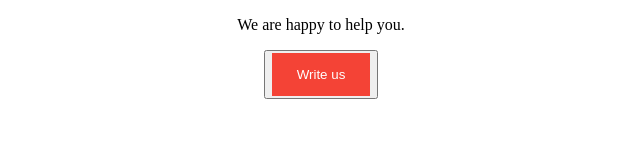
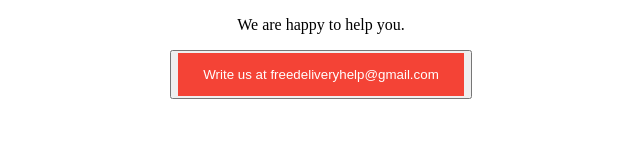
Before and after one commit to RudranBera/freedelivery, a plain HTML site: page contact.html in a window 1280 px wide. Shown: the whole page, without its empty margins (319-959 px from the left). Drawn offline with Linux system fonts and the light colour scheme.

Commit message:
Update contact.html

```diff
--- a/contact.html
+++ b/contact.html
@@ -91,7 +91,7 @@ table{
       <p>
         We are happy to help you.
       </p>
-      <button><a href="freedeliveyhelp@gmail.com">Write us</a></button>
+      <button><a href="">Write us at freedeliveryhelp@gmail.com</a></button>
     </div>
   </center>
 </body>
```
